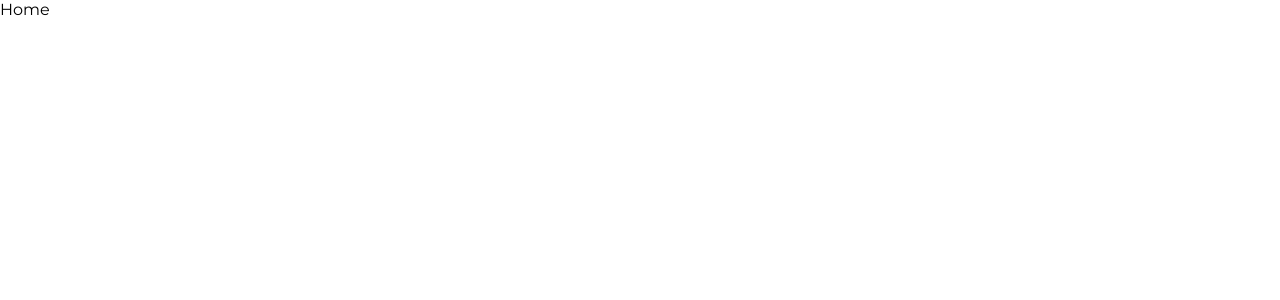
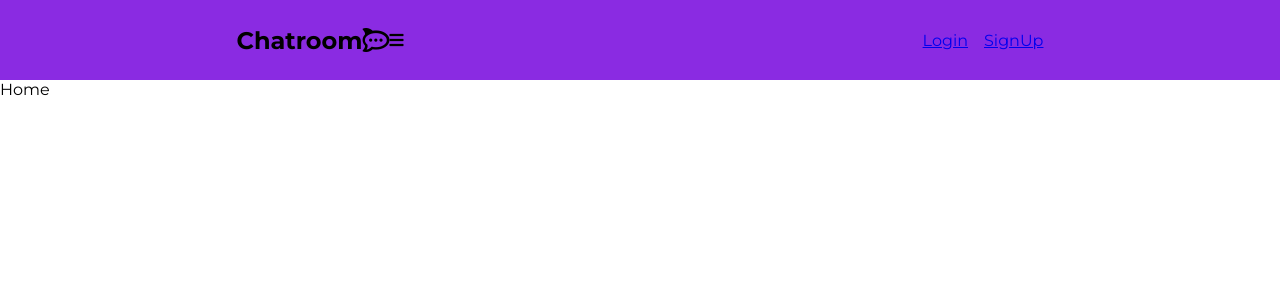
Before and after one commit to LukasV3/chatroom-app, a React (Create React App) app: page / in a window 1280 px wide. Shown: the top 300 px of the page. Built offline with nearby package versions, Linux system fonts and the light colour scheme.

Commit message:
began working on navbar styles

```diff
--- a/public/index.html
+++ b/public/index.html
@@ -5,9 +5,10 @@
     <link rel="icon" href="%PUBLIC_URL%/favicon.ico" />
     <meta name="viewport" content="width=device-width, initial-scale=1" />
     <meta name="theme-color" content="#000000" />
-    <meta
-      name="description"
-      content="Web site created using create-react-app"
+    <meta name="description" content="Web site created using create-react-app" />
+    <link
+      href="https://cdnjs.cloudflare.com/ajax/libs/font-awesome/5.9.0/css/all.min.css"
+      rel="stylesheet"
     />
     <link rel="apple-touch-icon" href="%PUBLIC_URL%/logo192.png" />
     <!--
--- /dev/null
+++ b/src/components/Navbar/Navbar.tsx
@@ -0,0 +1,34 @@
+import React from "react";
+import "./styles.scss";
+
+import { Link } from "react-router-dom";
+
+const Navbar = () => {
+  return (
+    <nav className="navbar">
+      <h1 className="navbar__logo">
+        Chatroom
+        <i className="fab fa-rocketchat"></i>
+      </h1>
+
+      <div className="navbar__links--icon">
+        <i className="fas fa-bars"></i>
+      </div>
+
+      <ul className="navbar__links">
+        <li className="navbar__item">
+          <Link to="/login" className="navbar__link">
+            Login
+          </Link>
+        </li>
+        <li className="navbar__item">
+          <Link to="/signup" className="navbar__link">
+            SignUp
+          </Link>
+        </li>
+      </ul>
+    </nav>
+  );
+};
+
+export default Navbar;
--- /dev/null
+++ b/src/components/Navbar/styles.scss
@@ -0,0 +1,20 @@
+.navbar {
+  display: flex;
+  justify-content: center;
+  align-items: center;
+  height: 5rem;
+  background-color: blueviolet;
+
+  &__logo {
+    justify-self: start;
+  }
+
+  &__links {
+    display: grid;
+    grid-template-columns: repeat(2, auto);
+    justify-content: end;
+    width: 50vw;
+    column-gap: 1rem;
+    list-style: none;
+  }
+}
--- a/src/pages/Chat/Chat.tsx
+++ b/src/pages/Chat/Chat.tsx
@@ -1,8 +1,15 @@
 import React from "react";
 import "./styles.scss";
 
+import Navbar from "../../components/Navbar/Navbar";
+
 const Chat = () => {
-  return <div>Chat</div>;
+  return (
+    <>
+      <Navbar />
+      <div>Chat</div>
+    </>
+  );
 };
 
 export default Chat;
--- a/src/pages/Home/Home.tsx
+++ b/src/pages/Home/Home.tsx
@@ -1,8 +1,15 @@
 import React from "react";
 import "./styles.scss";
 
+import Navbar from "../../components/Navbar/Navbar";
+
 const Home = () => {
-  return <div>Home</div>;
+  return (
+    <>
+      <Navbar />
+      <div>Home</div>
+    </>
+  );
 };
 
 export default Home;
```
